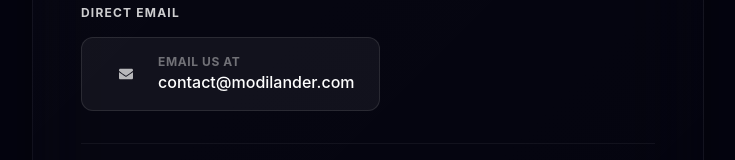
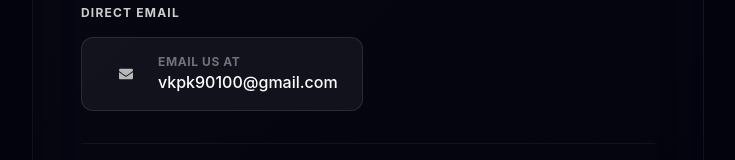
Before and after one commit to PRINCESTR/ModiLander, a React (Vite) app: page /contact in a window 1280 px wide. Shown: the part 398-558 px from the top of the page, without its empty margins (272-1007 px from the left). Built offline with nearby package versions, Linux system fonts and the light colour scheme.

Commit message:
chore: update contact email to vkpk90100@gmail.com

```diff
--- a/src/app/pages/ContactPage.tsx
+++ b/src/app/pages/ContactPage.tsx
@@ -29,7 +29,7 @@
           <div className="mt-8 flex flex-col gap-4">
             <h3 className="font-bold text-white/80 uppercase tracking-widest text-xs">Direct Email</h3>
             <a
-              href="mailto:contact@modilander.com"
+              href="mailto:vkpk90100@gmail.com"
               className="inline-flex items-center gap-3 bg-white/5 border border-white/10 hover:bg-white/10 transition-colors rounded-xl px-6 py-4 w-fit group"
             >
               <div className="w-10 h-10 rounded-full bg-primary/20 flex items-center justify-center group-hover:scale-110 transition-transform">
@@ -37,7 +37,7 @@
               </div>
               <div className="flex flex-col">
                 <span className="text-xs text-white/40 uppercase tracking-wider font-bold">Email us at</span>
-                <span className="text-white font-medium text-base">contact@modilander.com</span>
+                <span className="text-white font-medium text-base">vkpk90100@gmail.com</span>
               </div>
             </a>
           </div>
```
